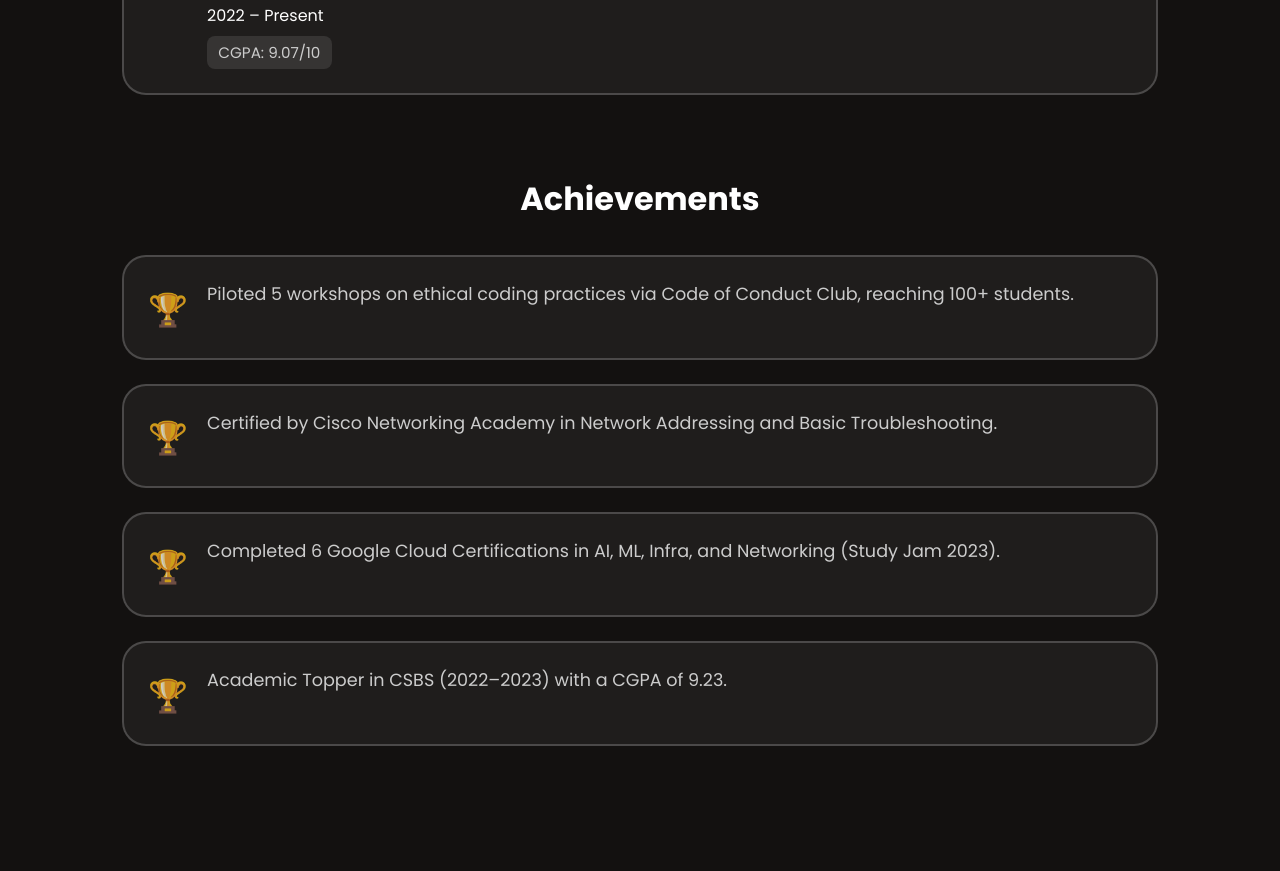
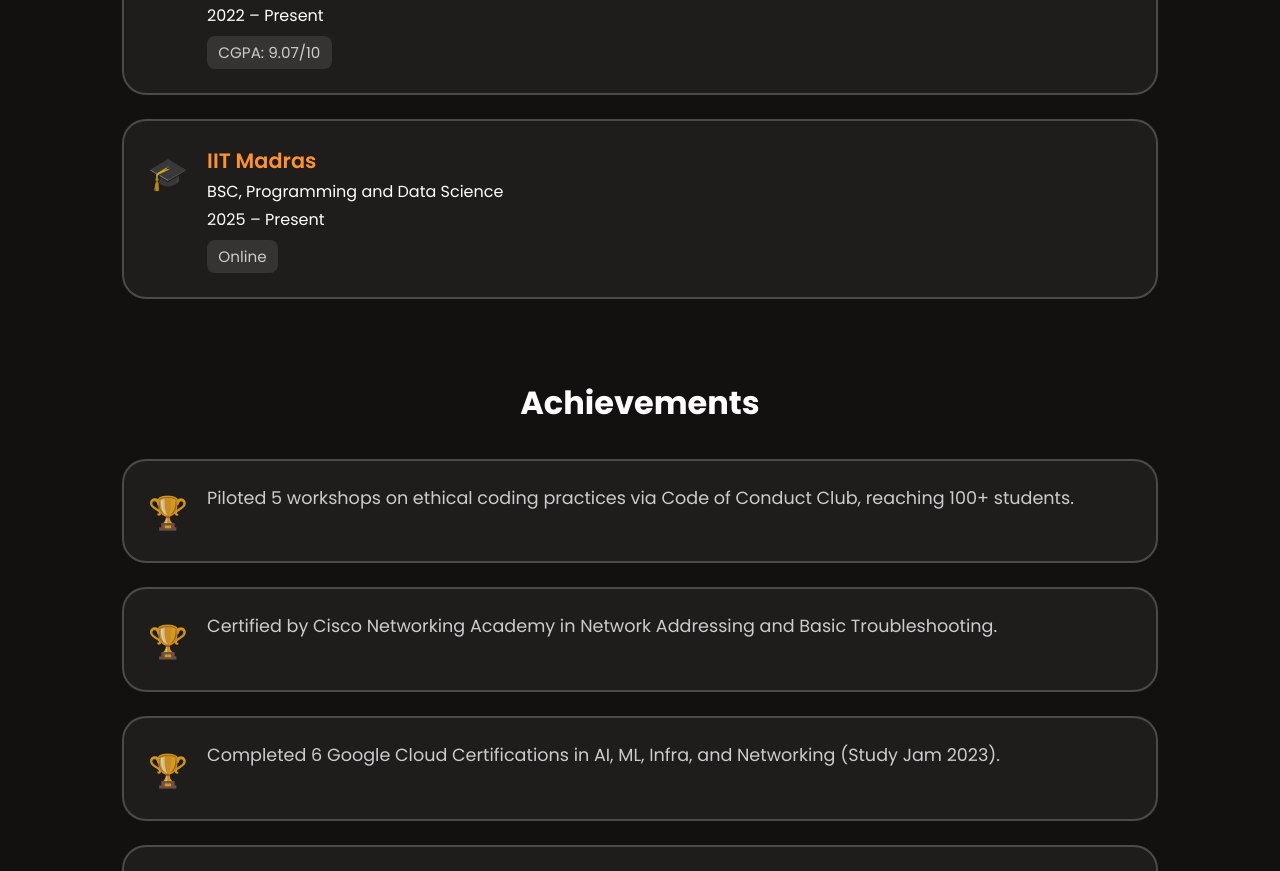
Before and after one commit to jahnavi-j9/Portfolio, a React (Vite) app: page / in a window 1280 px wide. Shown: the part 1494-2365 px from the top of the page. Built offline with nearby package versions, Linux system fonts and the light colour scheme.

Commit message:
Updated Education

```diff
--- a/src/components/About/About.jsx
+++ b/src/components/About/About.jsx
@@ -31,6 +31,12 @@ const education = [
     degree: 'B.Tech, Computer Science and Business Systems (CSBS)',
     duration: '2022 – Present',
     details: 'CGPA: 9.07/10'
+  },
+  {
+    institution: 'IIT Madras',
+    degree: 'BSC, Programming and Data Science',
+    duration: '2025 – Present',
+    details: 'Online'
   }
 ];
 
```
